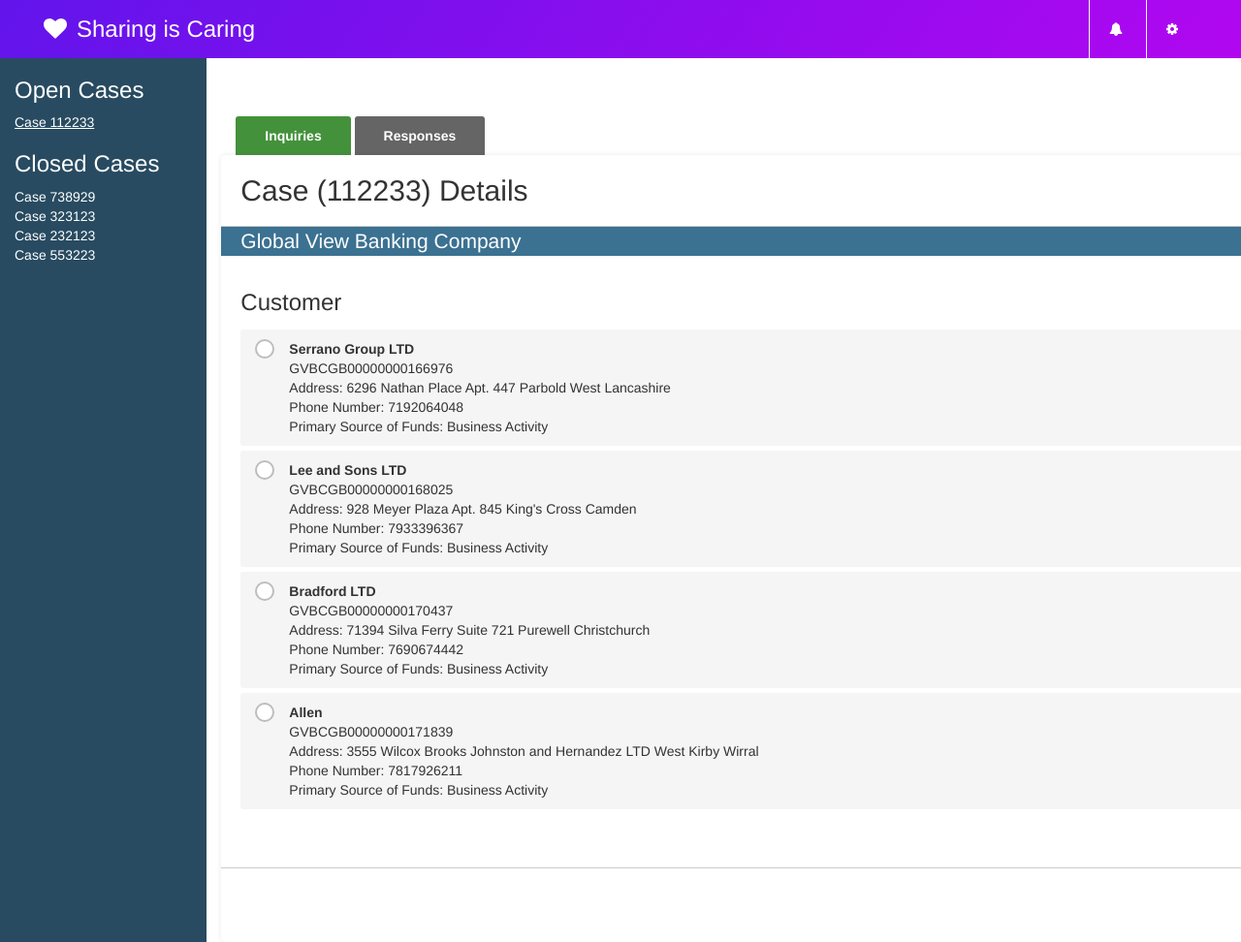
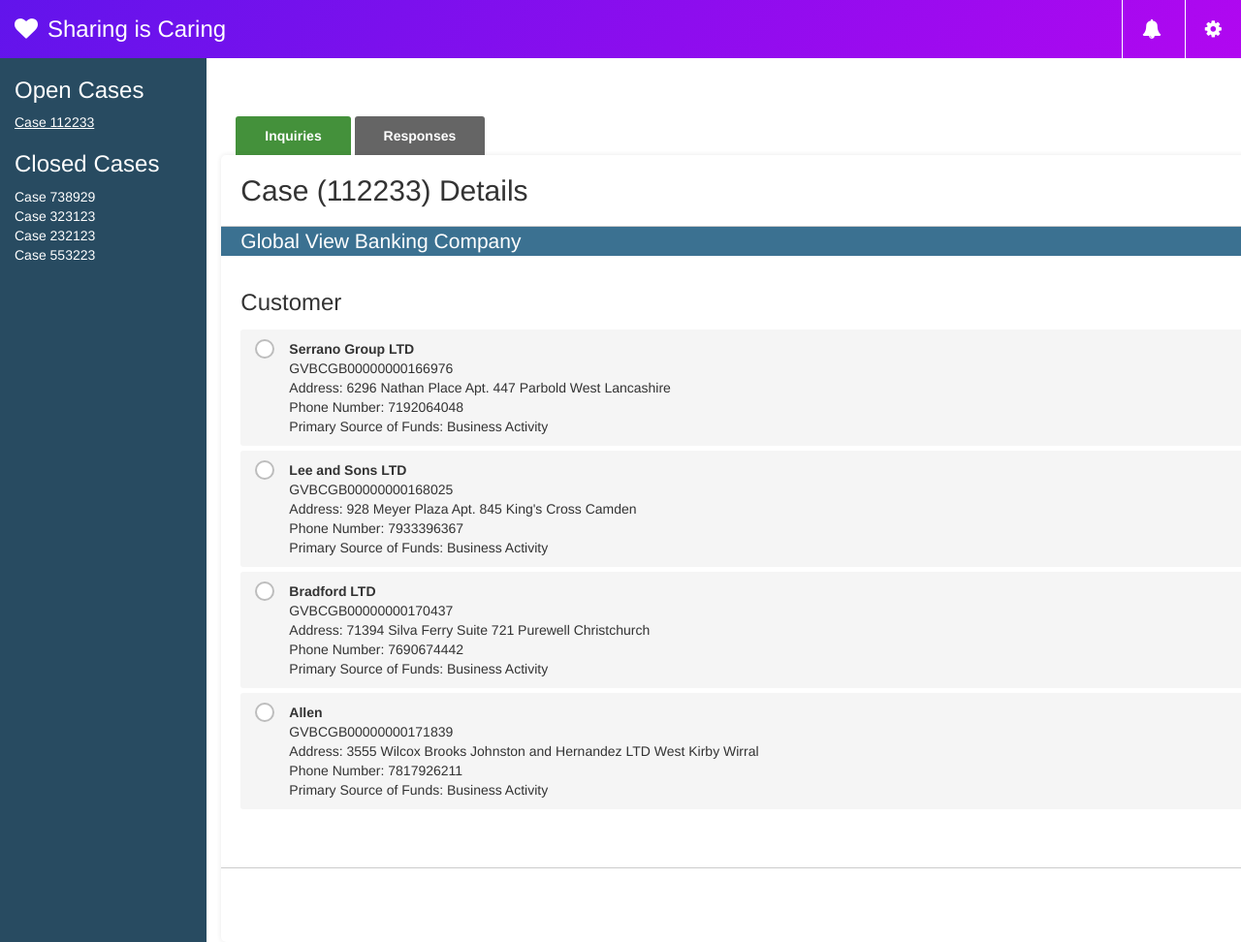
Before and after one commit to cmpaul/tsassets, a plain HTML site: page index.html in a window 1280 px wide. Shown: the top 972 px of the page at 97% size. Drawn offline with Linux system fonts and the light colour scheme.

Commit message:
header fixes

```diff
--- a/css/main.css
+++ b/css/main.css
@@ -59,7 +59,7 @@ li.spinner {
   }
   .header {
       color: white;
-    padding: 0px 30px;
+      padding: 0px;
       /* display: inline-flex;
       align-items: center; */
       width: 100%;
@@ -85,6 +85,7 @@ li.spinner {
       padding: 0px 20px;
       /* border-right: 1px solid white; */
       box-sizing: border-box;
+      font-size: 20px;
   }
 
   .header-icons {
--- a/index.html
+++ b/index.html
@@ -21,7 +21,7 @@
         </div>
         <div class="col-xs-4 tools">
             <div class="row">
-                <div class="col-xs-12">
+                    <div class="col-xs-12" style="margin: 0px;padding: 0px;">
                     <div class="pull-right">
                         <span class="notifications"><a href="responses.html"><i class="fa fa-bell header-icon"></i></a></span>
                         <span class="settings"><i class="fa fa-cog header-icon"></i></span>
```
Also changed, not shown: responses.html (+1 -1 lines). Lines whose indentation alone changed are shown as unchanged.
